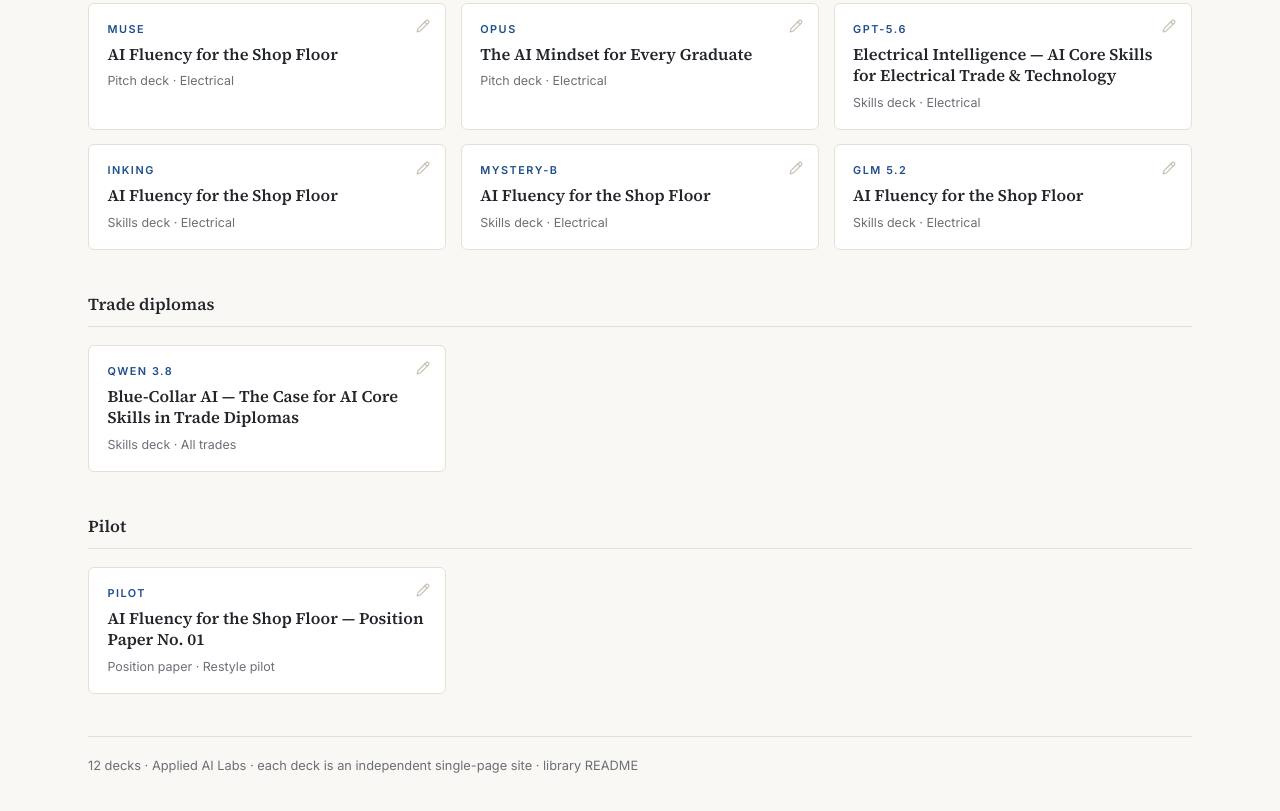
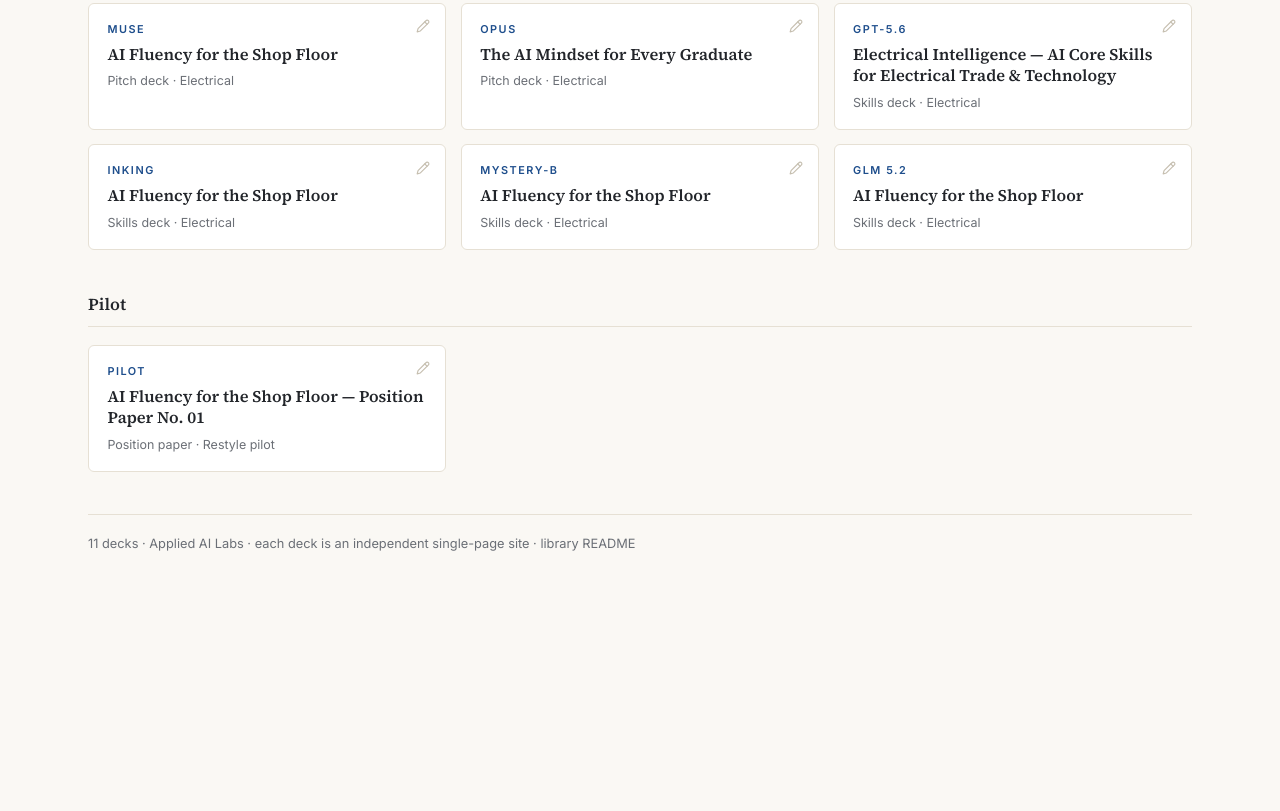
Before and after one commit to toddwmac/trade-launch, a plain HTML site: page index.html in a window 1280 px wide. Shown: the part 759-1570 px from the top of the page. After the commit the page ends 1377 px from the top, so only its background shows below. Drawn offline with Linux system fonts and the light colour scheme.

Commit message:
Remove qwen38-trades-skills deck from library (card, section, counts); sync README mirror

```diff
--- a/index.html
+++ b/index.html
@@ -222,7 +222,7 @@
   <header>
     <p class="eyebrow">Applied AI Labs</p>
     <h1>AI for the Trades</h1>
-    <p class="dek">A library of twelve self-contained pitch and curriculum decks on AI core skills
+    <p class="dek">A library of eleven self-contained pitch and curriculum decks on AI core skills
     for blue-collar and trade-diploma education. Every deck is a single page — open it, present it,
     share it.</p>
   </header>
@@ -348,22 +348,6 @@
   </section>
 
   <section>
-    <h2>Trade diplomas</h2>
-    <div class="grid">
-      <article class="card" data-deck="qwen38-trades-skills" data-model="Qwen 3.8" data-title="Blue-Collar AI — The Case for AI Core Skills in Trade Diplomas">
-        <a class="card-body" target="_blank" rel="noopener" href="https://toddwmac.github.io/qwen38-trades-skills/">
-          <span class="card-eyebrow">Qwen 3.8</span>
-          <span class="card-title">Blue-Collar AI — The Case for AI Core Skills in Trade Diplomas</span>
-          <span class="card-meta">Skills deck · All trades</span>
-        </a>
-        <button class="card-notes" type="button" aria-label="Notes: Blue-Collar AI">
-          <svg viewBox="0 0 24 24" fill="none" stroke="currentColor" stroke-width="2" stroke-linecap="round" stroke-linejoin="round" aria-hidden="true"><path d="M17 3a2.85 2.83 0 1 1 4 4L7.5 20.5 2 22l1.5-5.5Z"/><path d="m15 5 4 4"/></svg>
-        </button>
-      </article>
-    </div>
-  </section>
-
-  <section>
     <h2>Pilot</h2>
     <div class="grid">
       <article class="card" data-deck="mystery-pilot" data-model="Pilot" data-title="AI Fluency for the Shop Floor — Position Paper No. 01">
@@ -379,7 +363,7 @@
     </div>
   </section>
 
-  <footer>12 decks · Applied AI Labs · each deck is an independent single-page site · <a href="https://github.com/toddwmac/trade-launch/blob/main/README.md" target="_blank" rel="noopener">library README</a></footer>
+  <footer>11 decks · Applied AI Labs · each deck is an independent single-page site · <a href="https://github.com/toddwmac/trade-launch/blob/main/README.md" target="_blank" rel="noopener">library README</a></footer>
 </main>
 
 <dialog id="note-dialog" aria-labelledby="note-title">
```
Also changed, not shown: 1 other file.
